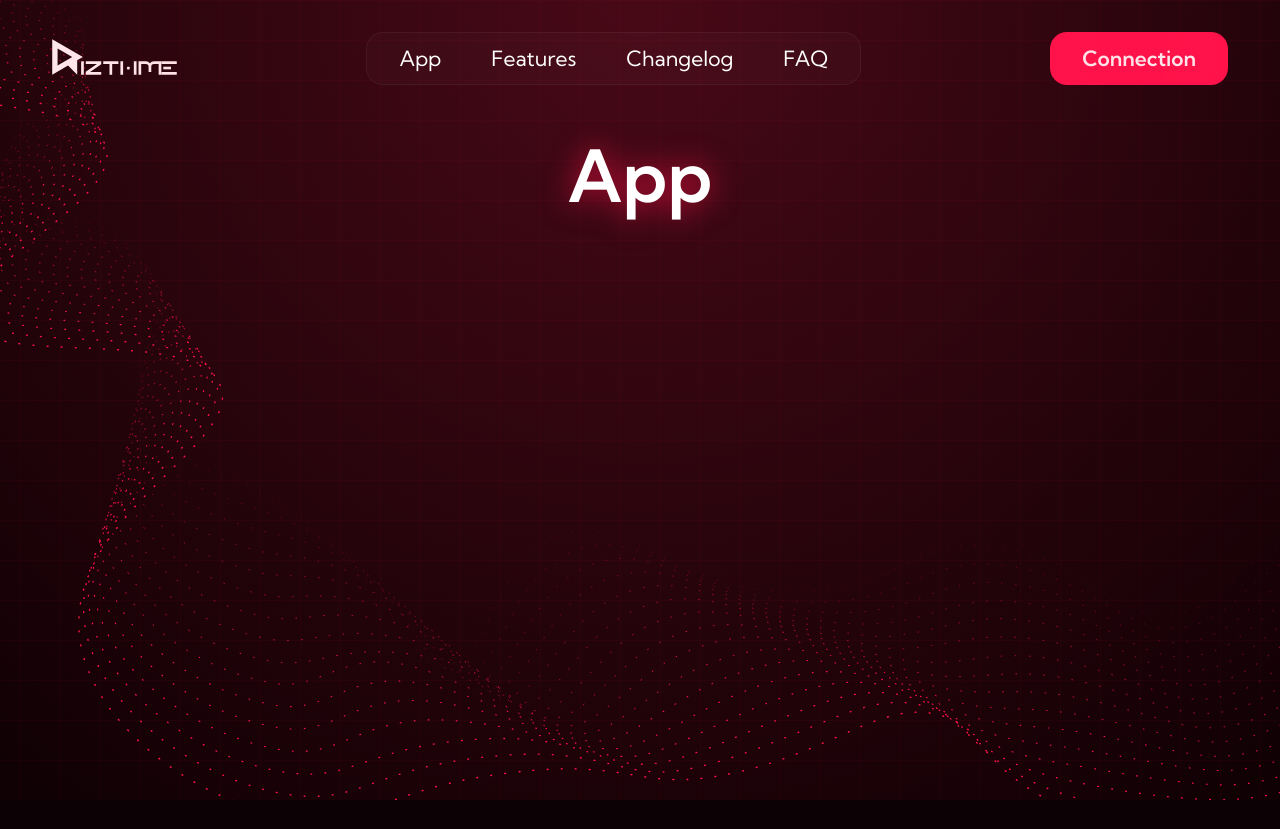
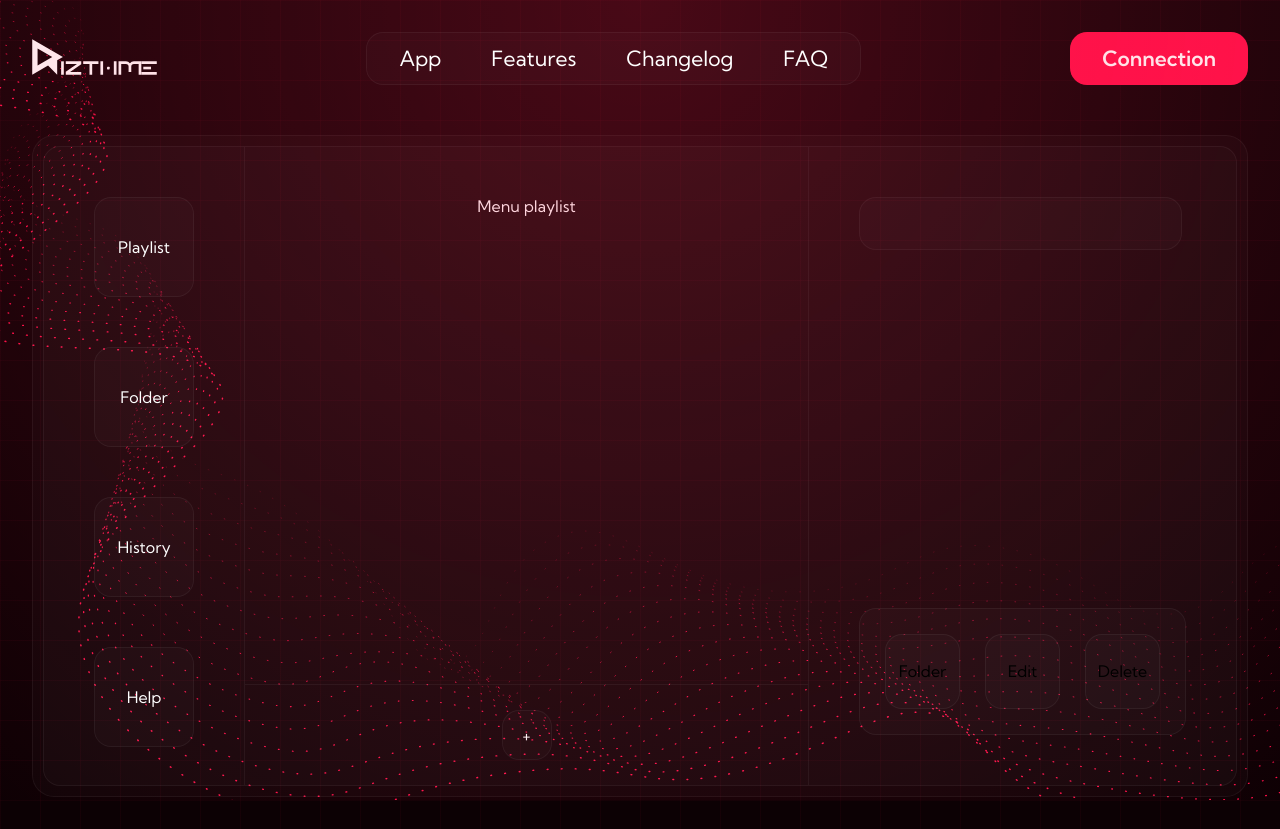
Before and after one commit to Tarborar/Rizthme, a React (Vite) app: page /app in a window 1280 px wide. Before the commit the page ends 800 px from the top, so only its background shows below. Built offline with nearby package versions, Linux system fonts and the light colour scheme.

Commit message:
interface App et menu App gauche

```diff
--- a/src/Pages/App.jsx
+++ b/src/Pages/App.jsx
@@ -1,7 +1,63 @@
+import { useState } from 'react';
+import '../Styles/pages/App.scss'
+
 function App() {
+    const [appMenu, setAppMenu] = useState('playlist');
+
+    switch(appMenu){
+        case 'playlist':
+            console.log(appMenu);
+            break;
+        case 'folder':
+            console.log(appMenu);
+            break;
+        case 'history':
+            console.log(appMenu);
+            break;
+        case 'help':
+            console.log(appMenu);
+            break;
+    }
+
     return (
-    <div className="home center">
-        <h2>App</h2>
+    <div className="appDesign glass">
+        <div  className="app horizontal glass">
+            <nav className="app__menu">
+                {/* Icon */}
+                <ul className="vertical gap">
+                    <li className='app__menuButton glass center' onClick={() => setAppMenu('playlist')}>Playlist</li>
+                    <li className='app__menuButton glass center' onClick={() => setAppMenu('folder')}>Folder</li>
+                    <li className='app__menuButton glass center' onClick={() => setAppMenu('history')}>History</li>
+                    <li className='app__menuButton glass center' onClick={() => setAppMenu('help')}>Help</li>
+                </ul>
+            </nav>
+            <div className="app__main vertical">
+                <div className="app__playlist">
+                    {/* Liste des musiques à jouer */}
+                    <div className='center'>Menu {appMenu}</div>
+                </div>
+                <div className="app__add">
+                    <label htmlFor="file-upload" className="app__addButton glass center">
+                        <input id='file-upload' type='file' />
+                        +
+                    </label>
+                </div>
+            </div>
+            <div className="app__folder vertical">
+                <div>
+                    <input type="text" className='glass buttonPadding buttonText' />
+                    <div>
+                        {/* Liste des fichiers .mp3 */}
+                    </div>
+                </div>
+                <div className="app__edit glass horizontal">
+                    <button className='app__editButton glass center'>Folder</button>
+                    <button className='app__editButton glass center'>Edit</button>
+                    <button className='app__editButton glass center'>Delete</button>
+                </div>
+            </div>
+        </div>
+
     </div>
   )
 }
--- a/src/Styles/Pages/App.scss
+++ b/src/Styles/Pages/App.scss
@@ -0,0 +1,72 @@
+@import '../utils/variables.scss';
+
+.appDesign{
+    border-radius: 22px;
+    padding: 10px;
+}
+
+.app{
+    width: 100%;
+    height: 80vh;
+    justify-content: space-between;
+    border-radius: $border-radius;
+
+}
+
+//#########-- Menu Gauche --#########
+.app__menu{
+    border-right: solid 1px rgba($color: white, $alpha: 0.05);
+    padding: 50px;
+}
+
+.app__menuButton{
+    width: 100px;
+    height: 100px;
+    border-radius: $border-radius;
+}
+
+//#########-- Main central --#########
+.app__main{
+    justify-content: space-between;
+    width: 100%;
+}
+
+.app__playlist{
+    padding: 50px;
+}
+
+.app__add{
+    border-top: solid 1px rgba($color: white, $alpha: 0.05);
+    padding: 25px;
+}
+
+input[type="file"] {
+  display: none;
+}
+
+.app__addButton{
+    height: 50px;
+    width: 50px;
+    border-radius: $border-radius;
+    cursor: pointer;
+
+}
+
+//#########-- Menu droite --#########
+.app__folder{
+    justify-content: space-between;
+    padding: 50px;
+    border-left: solid 1px rgba($color: white, $alpha: 0.05);
+}
+
+.app__edit{
+    padding: 25px;
+    gap: 25px;
+    border-radius: $border-radius;
+}
+
+.app__editButton{
+    width: 75px;
+    height: 75px;
+    border-radius: $border-radius;
+}
--- a/src/Styles/main.scss
+++ b/src/Styles/main.scss
@@ -3,7 +3,7 @@
 
 //Global
 html{
-    max-width: 1240px;
+    max-width: 1324px;
     margin: 0 auto;
 
     overflow-x: hidden;
@@ -81,6 +81,7 @@ body::before {
     background-color: rgba($color: white, $alpha: 0.02);
     border: solid 1px rgba($color: white, $alpha: 0.05);
     z-index: 0; //Passe par dessous les éléments
+    // backdrop-filter: blur(2px);
 }
 
 //Texte
```
